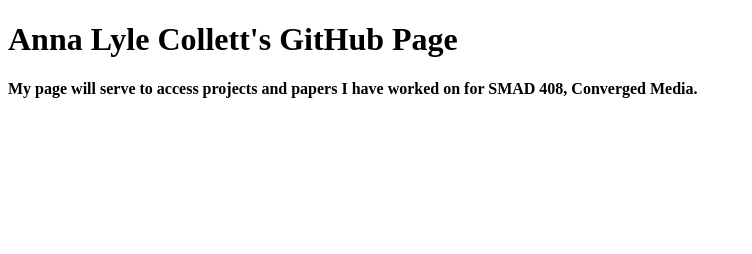
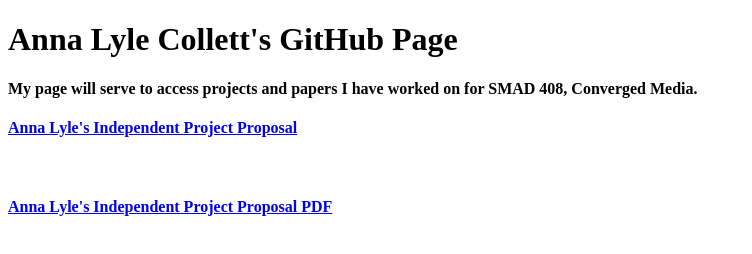
Before and after one commit to alcollett/alcollett.github.io, a plain HTML site: page index.html in a window 1280 px wide. Shown: the whole page, without its empty margins (0-752 px from the left). Drawn offline with Linux system fonts and the light colour scheme.

Commit message:
Add files via upload
hopefully final

```diff
--- a/index.html
+++ b/index.html
@@ -5,5 +5,9 @@
     </head>
     <body>
         <h4>My page will serve to access projects and papers I have worked on for SMAD 408, Converged Media.</h4>
+
+		<h4><A href="Collett-Independent-Proposal.html">Anna Lyle's Independent Project Proposal</A></h4>
+		<br>
+		<h4><A href="Collett%20-%20Independent%20Project%20Proposal%20408.pdf">Anna Lyle's Independent Project Proposal PDF</A></h4>
     </body>
 </html>
```
